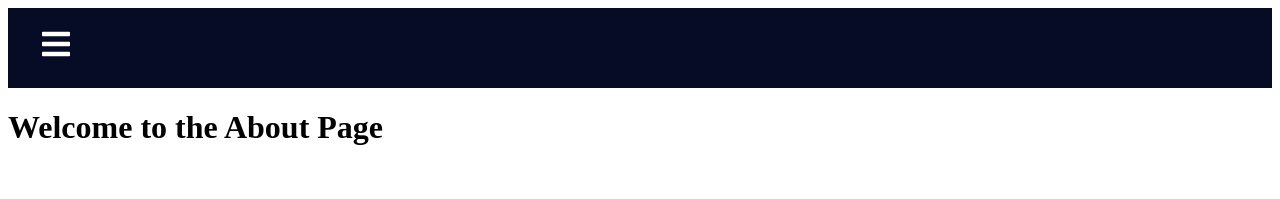
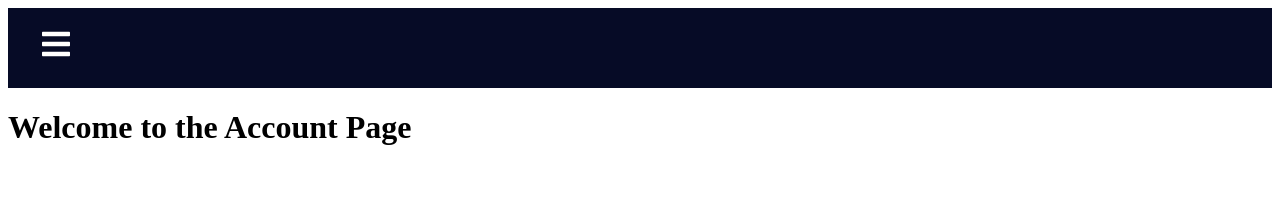
Before and after one commit to GHAFHA/bankingapp, a React (Create React App) app: page /account in a window 1280 px wide. Shown: the top 199 px of the page. Built offline with nearby package versions, Linux system fonts and the light colour scheme.

Commit message:
removed and added files

```diff
--- a/src/components/accountpage.js
+++ b/src/components/accountpage.js
@@ -3,7 +3,7 @@ import React from "react";
 const Account = () => {
     return (
         <div>
-            <h1>Welcome to the About Page</h1>
+            <h1>Welcome to the Account Page</h1>
         </div>
     )
 }
```
Also changed, not shown: src/components/UI/body.css (deleted), src/components/UI/body.js (deleted), src/components/UI/footer.css (deleted), src/components/UI/footer.js (deleted), src/components/UI/panel.css (deleted), src/components/UI/panel.js (deleted).
